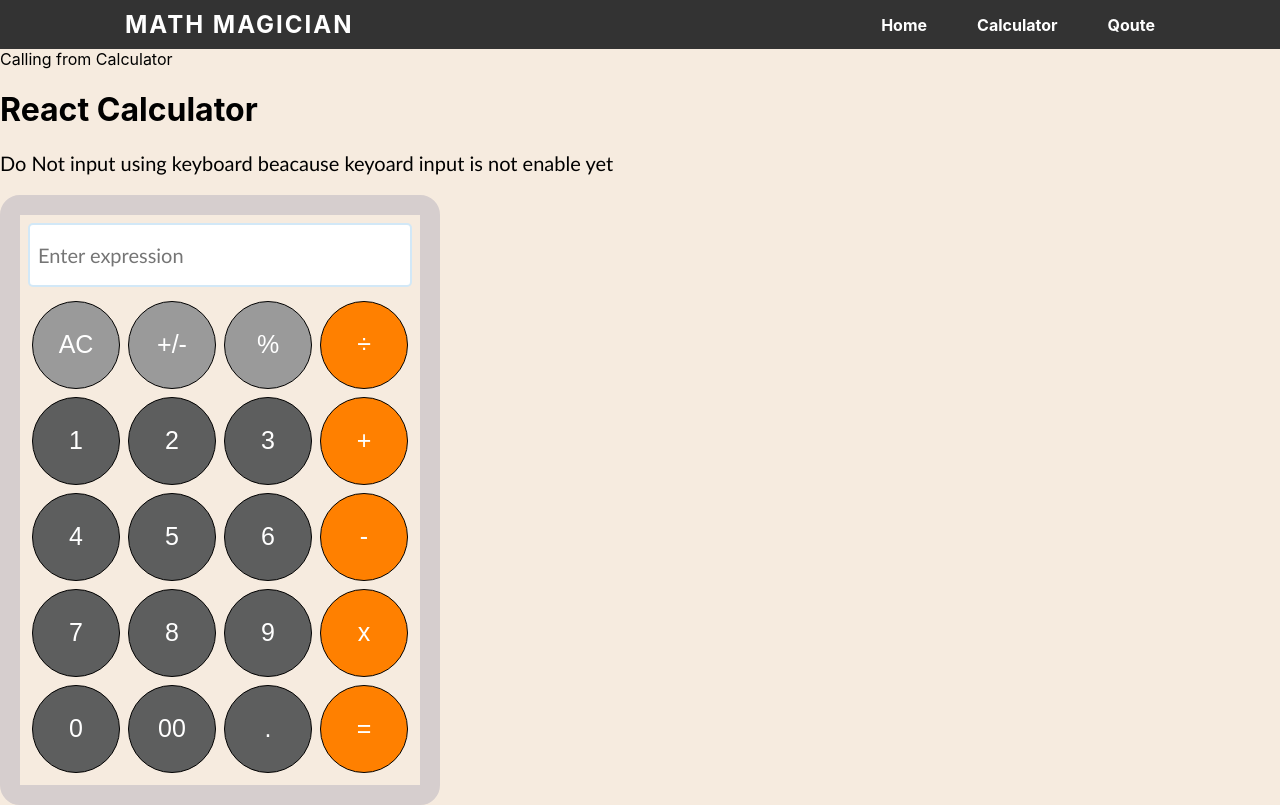
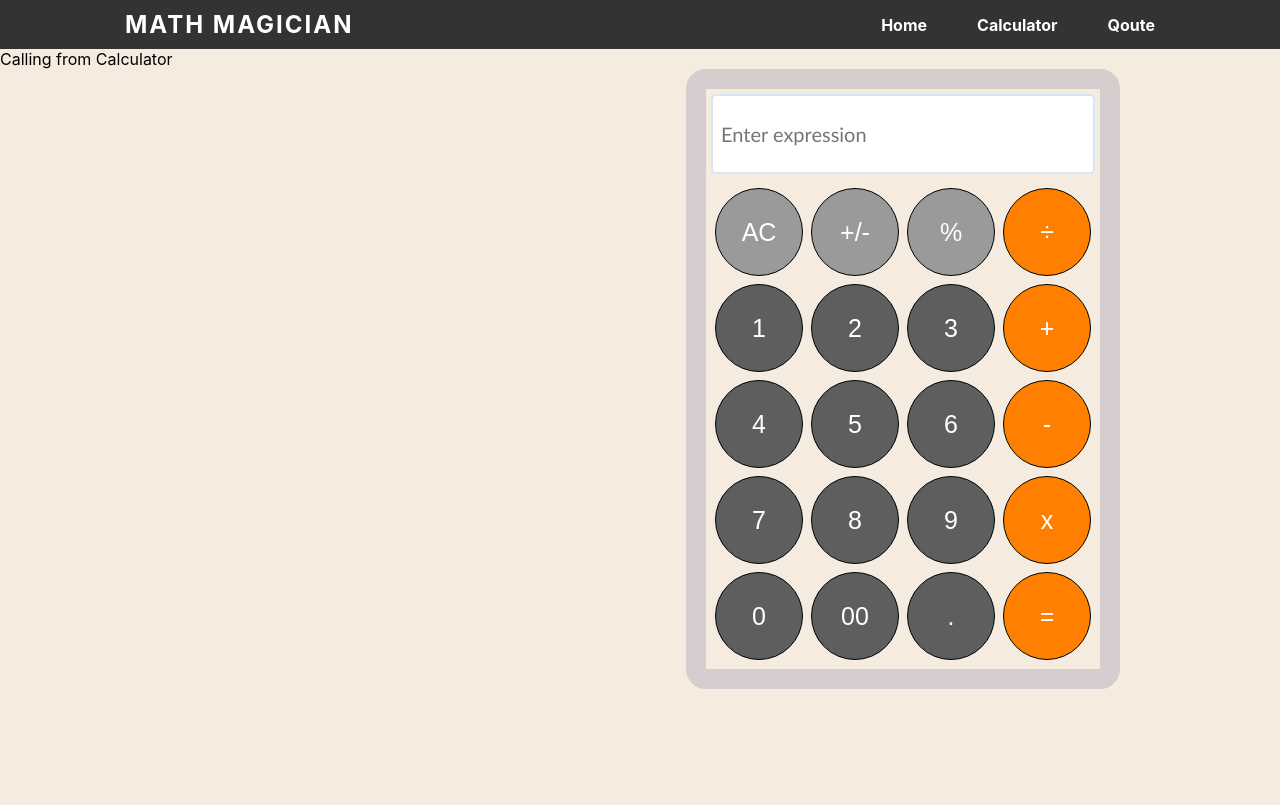
Before and after one commit to Asad-Zaidi/React-Calculator, a React (Create React App) app in the folder react-calculator/: page /Calculator in a window 1280 px wide. Built offline with nearby package versions, Linux system fonts and the light colour scheme.

Commit message:
setting changed

```diff
--- a/react-calculator/src/Component/Calculator.css
+++ b/react-calculator/src/Component/Calculator.css
@@ -1,11 +1,20 @@
+.container-item {
+    display: flex;
+    justify-content: space-between;
+}
+
+.container-item .calculator-container {
+    margin-left: auto;
+}
+
 .calculator-container {
     border: 20px solid rgb(214, 206, 206);
     border-radius: 20px;
-    width: fit-content;
-    padding: 8px;
+    padding: 5px;
     display: flex;
     flex-direction: column;
-    align-self: center;
+    width: auto;
+    margin-right: 20vh;
 }
 
 .input-display {
@@ -14,7 +23,7 @@
 
 input {
     width: 100%;
-    height: 8vh;
+    height: 10vh;
     font-family: 'Trebuchet MS', 'Lucida Grande', 'Lucida Sans', sans-serif;
     font-size: 20px;
     padding: 8px;
@@ -78,8 +87,3 @@ button:hover {
 .top-row:hover {
     background-color: rgb(120, 120, 120);
 }
-
-p {
-    font-size: 20px;
-    font-family: 'Trebuchet MS', 'Lucida Grande', 'Lucida Sans', sans-serif;
-}
--- a/react-calculator/src/Component/Calculator.jsx
+++ b/react-calculator/src/Component/Calculator.jsx
@@ -27,10 +27,6 @@ const Calculator = () => {
     return (
         <div className="container">
             <div className="container-item">
-                <h1>React Calculator</h1>
-                <p>Do Not input using keyboard beacause keyoard input is not enable yet</p>
-            </div>
-            <div className="container-item1">
                 <div className="calculator-container">
                     <CalculatorInput value={input} />
                     <div className="buttons-container">
--- a/react-calculator/src/Component/CalculatorInput.jsx
+++ b/react-calculator/src/Component/CalculatorInput.jsx
@@ -20,7 +20,7 @@ const CalculatorInput = ({ value, onKeyPress }) => {
                 value={value}
                 readOnly
                 placeholder="Enter expression"
-                onKeyPress={(e) => e.preventDefault()} // Disable manual input
+                onKeyPress={(e) => e.preventDefault()}
             />
         </div>
     );
--- a/react-calculator/src/Pages/Home.jsx
+++ b/react-calculator/src/Pages/Home.jsx
@@ -1,25 +1,25 @@
 import React from 'react'
 import Head from '../Nav-Bar/Header'
 import gif from '../Icons/mathBrain.gif'
-import Math_GIF from'../Icons/Math_GIF.gif'
+import Math_GIF from '../Icons/Math_GIF.gif'
 import '../Style/Home.css'
 
 const Home = () => (
     <body>
-        <Head/>
+        <Head />
         <div className="MathGif">
-            <img src={Math_GIF} alt="math"/>
-            </div>
+            <img src={Math_GIF} alt="math" />
+        </div>
         <section className="home-container">
             <div>
-                <h2 className="subtitle">Welcome to our page!</h2>
+                <h2 className="subtitle">Welcome to My page!</h2>
                 <div className="description">
                     <p className="text">
                         <b>Math magicians</b>
                         {' '}
                         is a website for all fans of mathematics.
-                        <br />
-                        It is a Single Page App (SPA) that allows users to:
+                        <br/>
+                        It is a Single Page App <abbr title='Single Page App'>(SPA)</abbr> that allows users to:
                     </p>
                     <ul>
                         <li className="listItem">Make simple calculations.</li>
```
